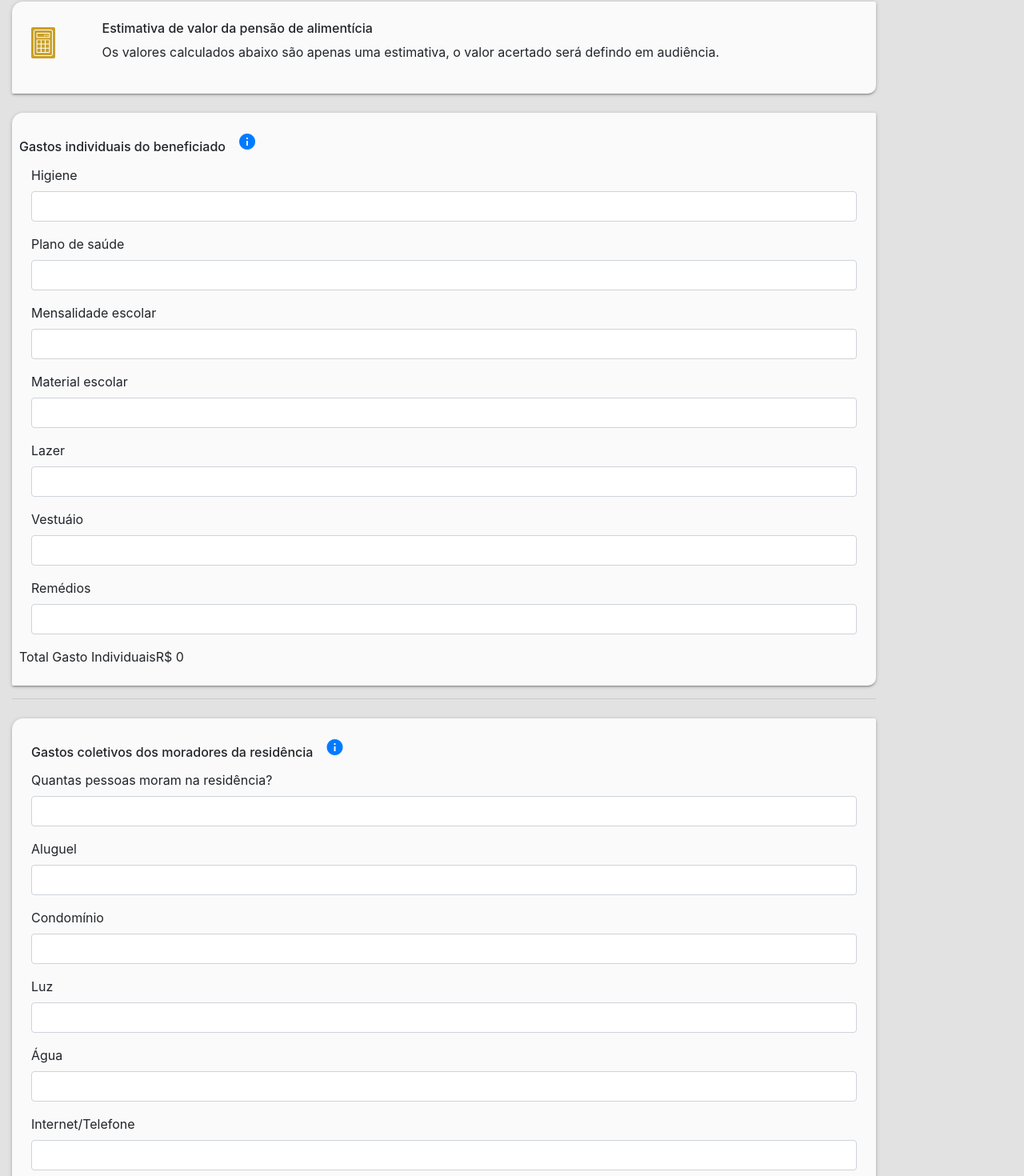
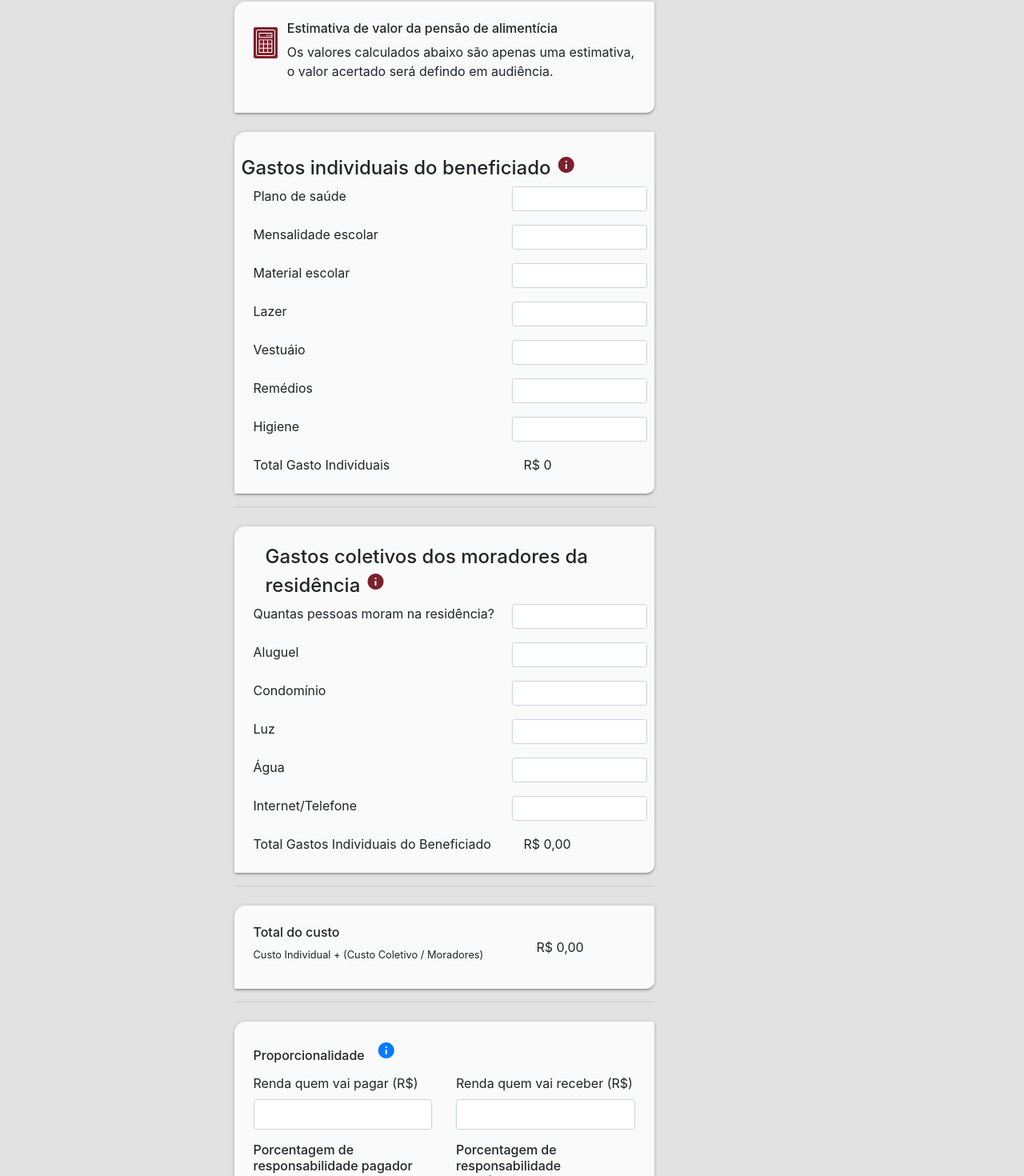
Before and after one commit to vandersonos/fullstack-advogada, a React (Create React App) app in the folder public/javascripts/react/: page /calculadora-pensao-alimenticia in a window 1280 px wide. Shown: the part 78-1548 px from the top of the page at 80% size. Built offline with nearby package versions, Linux system fonts and the light colour scheme.

Commit message:
layout 90%

```diff
--- a/public/javascripts/react/src/compontentes/Contato.js
+++ b/public/javascripts/react/src/compontentes/Contato.js
@@ -148,7 +148,7 @@ class Contato extends React.Component{
                                     <div className='col-2'><img src='img/whatsapp.png' alt='Icone do whatsapp'/></div>
                                     <div className='col-10'>
                                         <button className="btn btn-primary btn-sm" onClick={(e) => this.enviarMensagemWhatsapp(e)}>
-                                            Enviar whatsapp
+                                        <i className="material-icons">send</i>Enviar whatsapp
                                         </button>
                                     </div>
                                 </div>
@@ -161,7 +161,7 @@ class Contato extends React.Component{
                                     </div>
                                     <div className='col-10'>
                                         <button className="btn btn-primary btn-sm" onClick={(e) => this.enviarMensagemEmail(e)}>
-                                            Enviar email
+                                        <i className="material-icons">send</i>Enviar email
                                         </button>
                                     </div>
                                 </div>
@@ -185,7 +185,7 @@ class Contato extends React.Component{
                                             <div className='col-10'>
                                                 <a target='_blank' rel="noopener noreferrer" href='https://www.facebook.com/taianemartinscosta/'>
                                                 <button className="btn btn-primary btn-sm" >
-                                                        Acessar página<i className="material-icons right  hide-on-small-only"></i>
+                                                <i className="material-icons">trending_flat</i>Acessar página<i className="material-icons right  hide-on-small-only"></i>
                                                     </button>
                                                 </a>
                                             </div>
--- a/public/javascripts/react/src/compontentes/calc-pensao/CalculadoraPensao.js
+++ b/public/javascripts/react/src/compontentes/calc-pensao/CalculadoraPensao.js
@@ -43,7 +43,7 @@ class CalculadoraPensao extends React.Component{
             <div className="container-calculadora">
                 <Navbar artigos={Artigos}/>
                 <div className='container row calculadora'>
-                    <div className="col-12 col-md-12 col-lg-12 ">
+                    <div className="col-12 col-md-12 col-lg-6 offset-lg-3 ">
                         <div className="card card-panel p-4 mt-4">
                             <div className=' row '>
                                 <div className="col-4 col-md-1">
@@ -61,11 +61,11 @@ class CalculadoraPensao extends React.Component{
                         <hr/>
                         <div className="card card-panel  p-4 mt-4">
                             <div className='row'>
-                                <div className='col-12 col-md-8 col-lg-10'>
+                                <div className='col-12 col-sm-8'>
                                     <h6>Total do custo</h6>
                                     <h6><small> Custo Individual + (Custo Coletivo / Moradores)</small></h6>
                                 </div>
-                                <div className='col-12 col-md-4 col-lg-2'>
+                                <div className='col-12 col-sm-4'>
                                     <div className="resultado">
                                         R$ {custoTotal.toFixed(2).replace('.',',')}
                                     </div>
--- a/public/javascripts/react/src/compontentes/calc-pensao/CustosColetivos.js
+++ b/public/javascripts/react/src/compontentes/calc-pensao/CustosColetivos.js
@@ -7,8 +7,7 @@ class CustosColetivos extends React.Component{
         super(props);
         // this.handleChange = this.handleChange.bind(this);
         let lista = props.lista
-        this.addItem = this.addItem.bind(this);
-        this.rmItem = this.rmItem.bind(this);
+        this.calcula = this.calcula.bind(this);
         this.state = {
             // "DataSource" é uma fonte de dados global
             lista: lista,
@@ -20,43 +19,19 @@ class CustosColetivos extends React.Component{
         this.nrItens = 0
         // M.AutoInit();
     }
-    rmItem(e){
-        let lista = this.state.lista;
-        let id = $(e.target).prop('id')
-        let nr_pessoas = $('#cc_nr_pessoas').val()
-        lista = lista.filter( function(item){
-
-            return item.id !== id
-        })
-
+    calcula(){
+        let lista = [
+            ($('#item-aluguel').val()?$('#item-aluguel').val():0),
+            ($('#item-condominio').val()?$('#item-condominio').val():0),
+            ($('#item-luz').val()?$('#item-luz').val():0),
+            ($('#item-agua').val()?$('#item-agua').val():0),
+            ($('#item-internet').val()?$('#item-internet').val():0)
+        ];
         let valor = lista.reduce((acumulador, i)=>{
-            return acumulador + i.valor;
+            return acumulador + parseFloat(i);
         },0)
-        this.setState({lista: lista})
-        this.setState({lista: lista, total: valor/nr_pessoas})
-        this.props.onTotalColetivoChange(valor/nr_pessoas);
-    }
-    addItem(){
-        let lista = this.state.lista;
-        let nr_pessoas = $('#cc_nr_pessoas').val()
-        if(!nr_pessoas){
-            nr_pessoas = 1
-            $('#cc_nr_pessoas').val(1)
-        }
-        let o = {
-            id: "cc_"+lista.length+1,
-            item: $('#cc_item-despesa').val(),
-            valor: parseInt($('#cc_item-valor').val())
-        }
-         if(!o.item || !o.valor){
-            return;
-        }
-        lista.push(o)
-        $('#cc_item-despesa').val('');
-        $('#cc_item-valor').val('');
-        let valor = parseFloat(this.state.total) + (o.valor/nr_pessoas)
-        valor = valor.toFixed(2).replace('.',',')
-        this.setState({lista: lista, total: valor, nr_pessoas:nr_pessoas})
+        valor = valor / ($('#cc_nr_pessoas').val() ?$('#cc_nr_pessoas').val() :1)
+        this.setState({lista: lista, total: valor.toFixed(2)})
         this.props.onTotalColetivoChange(valor);
     }
     render(){
@@ -64,69 +39,69 @@ class CustosColetivos extends React.Component{
         let total = parseFloat(this.state.total)
         return (
             <div  className="card card-panel  p-4 mt-4">
-                <div id="modal-help-gcoletivo" className="modal">
+                <div  id="modal-help-gcoletivo" className="modal" tabindex="-1" role="dialog">
+                    <div className="modal-dialog" role="document">
                         <div className="modal-content">
-                    <h6>Gastos coletivos</h6>
+                        <div className="modal-header">
+                            <h5 className="modal-title">Gastos coletivos</h5>
+                            <button type="button" className="close" data-dismiss="modal" aria-label="Close">
+                            <span aria-hidden="true">&times;</span>
+                            </button>
+                        </div>
+                        <div className="modal-body">
                         <p>
                             Aqui você vai discriminar somente os gastos coletivos de todas as pessoas da moradia, por exemplo: Aluguel, luz, água, etc.
                             <br></br>
                             Estes gastos são divididos pelo número de moradores da casa, para o cálculo do valor proporcional de cada morador e por consequência o gasto individual do beneficiado.
-                    </p>
-                    </div>
+                        </p>                        </div>
                         <div className="modal-footer">
-                    <a href="#!" className="modal-close waves-effect  btn-small">ok</a>
+                            <button type="button" className="btn btn-secondary" data-dismiss="modal">Fechar</button>
                         </div>
                         </div>
-                <div className="row">
-                    <div className='col'>
-                        <h6>Gastos coletivos dos moradores da residência
-                            <a className="waves-effect waves-light btn-help modal-trigger" href="#modal-help-gcoletivo">
-                                <i className="material-icons">info</i>
-                            </a>
-                        </h6>
-                    </div>
-                </div>
-                <div className="row">
-                    <div className="form-group col-12">
-                        <label htmlFor="nr_pessoas">Quantas pessoas moram na residência?</label>
-                        <input placeholder="" id="cc_nr_pessoas" type="text" className="form-control"/>
-                    </div>
-                </div>
-                <div className="row">
-                    <div className="form-group col-12">
-                        <label htmlFor="item-aluguel">Aluguel</label>
-                        <input id="item-aluguel" type="number" onChange={this.calcula} className="form-control"/>
-                    </div>
-                </div>
-                <div className="row">
-                    <div className="form-group col-12">
-                        <label htmlFor="item-condominio">Condomínio</label>
-                        <input id="item-condominio" type="number" onChange={this.calcula} className="form-control"/>
-                    </div>
-                </div>
-                <div className="row">
-                    <div className="form-group col-12">
-                        <label htmlFor="item-luz">Luz</label>
-                        <input id="item-luz" type="number" onChange={this.calcula} className="form-control"/>
-                    </div>
-                </div>
-                <div className="row">
-                    <div className="form-group col-12">
-                        <label htmlFor="item-agua">Água</label>
-                        <input id="item-agua" type="number" onChange={this.calcula} className="form-control"/>
-                    </div>
-                </div>
-                <div className="row">
-                    <div className="form-group col-12">
-                        <label htmlFor="item-internet">Internet/Telefone</label>
-                        <input id="item-internet" type="number" onChange={this.calcula} className="form-control"/>
                     </div>
                 </div>
 
+                    <div className='col'>
+                        <h4>Gastos coletivos dos moradores da residência
+                            <span className="badge" data-toggle="modal" data-target="#modal-help-gcoletivo">
+                            <i className="material-icons">info</i>
+                            </span>
+                        </h4>
+                    </div>
+
+                    <div className="form-group row">
+                        <label className='col-sm-8' htmlFor="nr_pessoas">Quantas pessoas moram na residência?</label>
+                        <input placeholder="" id="cc_nr_pessoas" type="number"  onChange={this.calcula} className="form-control form-control-sm col-12 col-sm-4 "/>
+                    </div>
+
+                    <div className="form-group row">
+                        <label className='col-sm-8' htmlFor="item-aluguel">Aluguel</label>
+                        <input id="item-aluguel" type="number" onChange={this.calcula} className="form-control form-control-sm col-12 col-sm-4 "/>
+                    </div>
+
+                    <div className="form-group row">
+                        <label className='col-sm-8' htmlFor="item-condominio">Condomínio</label>
+                        <input id="item-condominio" type="number" onChange={this.calcula} className="form-control form-control-sm col-12 col-sm-4 "/>
+                    </div>
+
+                    <div className="form-group row">
+                        <label className='col-sm-8' htmlFor="item-luz">Luz</label>
+                        <input id="item-luz" type="number" onChange={this.calcula} className="form-control form-control-sm col-12 col-sm-4 "/>
+                    </div>
+
+                    <div className="form-group row">
+                        <label className='col-sm-8' htmlFor="item-agua">Água</label>
+                        <input id="item-agua" type="number" onChange={this.calcula} className="form-control form-control-sm col-12 col-sm-4 "/>
+                    </div>
+
+                    <div className="form-group row">
+                        <label className='col-sm-8' htmlFor="item-internet">Internet/Telefone</label>
+                        <input id="item-internet" type="number" onChange={this.calcula} className="form-control form-control-sm col-12 col-sm-4 "/>
+                    </div>
 
                 <div className='row' >
-                    <span>Total Gastos Individuais do Beneficiado</span>
-                    <span>R$ {total.toFixed(2).replace('.', ',')}</span>
+                    <div className='col-12 col-sm-8 ' >Total Gastos Individuais do Beneficiado</div>
+                    <div className='col-12 col-sm-4 '>R$ {total.toFixed(2).replace('.', ',')}</div>
                 </div>
             </div>
         )
--- a/public/javascripts/react/src/compontentes/calc-pensao/CustosIndividuais.js
+++ b/public/javascripts/react/src/compontentes/calc-pensao/CustosIndividuais.js
@@ -21,85 +21,88 @@ class CustosIndividuais extends React.Component{
     }
     calcula(){
         let lista = [
-            $('item-internet').val(),
-            $('item-plano-saude').val(),
-            $('item-mensalidade-escolar').val(),
-            $('item-material-escolar').val(),
-            $('item-lazer').val(),
-            $('item-vestuario').val(),
-            $('item-remedio').val()
+           ( $('#item-internet').val()? $('#item-internet').val() : 0),
+           ( $('#item-plano-saude').val()? $('#item-plano-saude').val() : 0),
+           ( $('#item-mensalidade-escolar').val()? $('#item-mensalidade-escolar').val() : 0),
+           ( $('#item-material-escolar').val()? $('#item-material-escolar').val() : 0),
+           ( $('#item-lazer').val()? $('#item-lazer').val() : 0),
+           ( $('#item-vestuario').val()? $('#item-vestuario').val() : 0),
+           ( $('#item-remedio').val()? $('#item-remedio').val(): 0)
         ];
         let valor = lista.reduce((acumulador, i)=>{
-            return acumulador + i.valor;
+            return acumulador + parseFloat(i);
         },0)
-        console.log(valor,'valor', lista)
         this.setState({lista: lista, total: valor.toFixed(2)})
         this.props.onTotalIndividualChange(valor);
     }
     render(){
         return (
             <div className="card card-panel  p-4 mt-4">
-                <div id="modal-help-gindividual" className="modal">
+                <div  id="modal-help-gindividual" className="modal" tabindex="-1" role="dialog">
+                    <div className="modal-dialog" role="document">
                         <div className="modal-content">
-                    <h6>Gastos individuais</h6>
+                        <div className="modal-header">
+                            <h5 className="modal-title">Gastos individuais</h5>
+                            <button type="button" className="close" data-dismiss="modal" aria-label="Close">
+                            <span aria-hidden="true">&times;</span>
+                            </button>
+                        </div>
+                        <div className="modal-body">
                         <p>Aqui você deve discriminar somente os gastos individuais do beneficiado, como por exemplo: Educação, saúde, alimentos, vestuário, lazer entre outros.</p>
                         </div>
                         <div className="modal-footer">
-                    <a href="#!" className="modal-close waves-effect btn-small">ok</a>
+                            <button type="button" className="btn btn-secondary" data-dismiss="modal">Fechar</button>
+                        </div>
+                        </div>
                     </div>
                 </div>
                 <div className='row'>
-                    <h6>Gastos individuais do beneficiado
-                        <a className="waves-effect waves-light btn-help modal-trigger" href="#modal-help-gindividual">
+                    <h4>Gastos individuais do beneficiado
+
+                        <span className="badge" data-toggle="modal" data-target="#modal-help-gindividual">
                         <i className="material-icons">info</i>
-                        </a>
-                    </h6>
+                        </span>
+                    </h4>
                  </div>
-                <div className="row">
-                    <div className="form-group col-12">
-                        <label htmlFor="item-internet">Higiene</label>
-                        <input id="item-internet" type="number" className="form-control"/>
+
+
+                    <div className="form-group row">
+                        <label className='col-sm-8' htmlFor="item-plano-saude">Plano de saúde</label>
+                        <input id="item-plano-saude" type="number" onChange={this.calcula} className="form-control form-control-sm col-12 col-sm-4"/>
                     </div>
+
+                    <div className="form-group row">
+                        <label className='col-sm-8' htmlFor="item-mensalidade-escolar">Mensalidade escolar</label>
+                        <input id="item-mensalidade-escolar" type="number" onChange={this.calcula} className="form-control form-control-sm col-12 col-sm-4"/>
                     </div>
-                <div className="row">
-                    <div className="form-group col-12">
-                        <label htmlFor="item-plano-saude">Plano de saúde</label>
-                        <input id="item-plano-saude" type="number" className="form-control"/>
+
+                    <div className="form-group row">
+                        <label className='col-sm-8' htmlFor="item-material-escolar">Material escolar</label>
+                        <input id="item-material-escolar" type="number" onChange={this.calcula} className="form-control form-control-sm col-12 col-sm-4"/>
                     </div>
+
+                    <div className="form-group row">
+                        <label className='col-sm-8' htmlFor="item-lazer">Lazer</label>
+                        <input id="item-lazer" type="number" onChange={this.calcula} className="form-control form-control-sm col-12 col-sm-4"/>
                     </div>
-                <div className="row">
-                    <div className="form-group col-12">
-                        <label htmlFor="item-mensalidade-escolar">Mensalidade escolar</label>
-                        <input id="item-mensalidade-escolar" type="number" className="form-control"/>
+
+                    <div className="form-group row">
+                        <label className='col-sm-8' htmlFor="item-vestuario">Vestuáio</label>
+                        <input id="item-vestuario" type="number" onChange={this.calcula} className="form-control form-control-sm col-12 col-sm-4"/>
                     </div>
+
+                    <div className="form-group row">
+                        <label className='col-sm-8' htmlFor="item-remedio">Remédios</label>
+                        <input id="item-remedio" type="number" onChange={this.calcula} className="form-control form-control-sm col-12 col-sm-4"/>
                     </div>
-                <div className="row">
-                    <div className="form-group col-12">
-                        <label htmlFor="item-material-escolar">Material escolar</label>
-                        <input id="item-material-escolar" type="number" className="form-control"/>
+                    <div className="form-group row">
+                        <label className='col-sm-8' htmlFor="item-internet">Higiene</label>
+                        <input id="item-internet" type="number" onChange={this.calcula} className="form-control form-control-sm col-12 col-sm-4"/>
                     </div>
-                </div>
-                <div className="row">
-                    <div className="form-group col-12">
-                        <label htmlFor="item-lazer">Lazer</label>
-                        <input id="item-lazer" type="number" className="form-control"/>
-                    </div>
-                </div>
-                <div className="row">
-                    <div className="form-group col-12">
-                        <label htmlFor="item-vestuario">Vestuáio</label>
-                        <input id="item-vestuario" type="number" className="form-control"/>
-                    </div>
-                </div>
-                <div className="row">
-                    <div className="form-group col-12">
-                        <label htmlFor="item-remedio">Remédios</label>
-                        <input id="item-remedio" type="number" className="form-control"/>
-                    </div>
-                </div>
+
                 <div className='row' >
-                    <span >Total Gasto Individuais</span>
-                    <span>R$ {this.state.total}</span>
+                    <div className='col-12 col-sm-8 ' >Total Gasto Individuais</div>
+                    <div className='col-12 col-sm-4 '>R$ {this.state.total}</div>
                 </div>
             </div>
         )
--- a/public/javascripts/react/src/compontentes/calc-pensao/Proporcionalidade.js
+++ b/public/javascripts/react/src/compontentes/calc-pensao/Proporcionalidade.js
@@ -78,13 +78,13 @@ class Proporcionalidade extends React.Component{
                 </div>
                 <div className='row '>
                     <div className="col-12 col-md-6">
-                        <div className="form-group col-12">
+                        <div className="form-group">
                             <label htmlFor="p-renda-pagar">Renda quem vai pagar (R$)</label>
                             <input placeholder="" id="p-renda-pagar" type="number" onChange={this.calculaValor} className="form-control"/>
                         </div>
                     </div>
                     <div className="col-12 col-md-6">
-                        <div className="form-group col-12">
+                        <div className="form-group">
                             <label htmlFor="p-renda-receber">Renda quem vai receber (R$)</label>
                             <input placeholder="" id="p-renda-receber" type="number" onChange={this.calculaValor}  className="form-control"/>
                         </div>
--- a/public/javascripts/react/src/index.css
+++ b/public/javascripts/react/src/index.css
@@ -1,16 +1,26 @@
  :root{
-    --corpadraoAmareloForte:#c9a029;
-    --corpadraborda:#e3d3a4;
+    /* --corpadraoAmareloForte:#c9a029; */
+    --corpadraoAmareloForte: #7c202c;
+    /* --corpadraborda:#e3d3a4; */
+    --corpadrahover:#ac202c;
+    --corpadraborda:#7c202c;
     --corpadraoCinzaEscuro: #4b4d4e;
     --corpadraoCinzaClaro:#e1e2e1;
+}
+.btn > i{
+    margin-right: 0.5rem;
+}
+.badge{
+    color: var(--corpadraoAmareloForte)!important;
 }
 .btn{
     background-color: var(--corpadraoAmareloForte)!important;
     border-color: var(--corpadraoAmareloForte)!important;
+    display: flex;
 }
 .btn:hover{
-    background-color: var(--corpadraborda)!important;
-    border-color: var(--corpadraborda)!important;
+    background-color: var(--corpadrahover)!important;
+    border-color: var(--corpadrahover)!important;
 }
 body {
   margin: 0;
```
Also changed, not shown: public/javascripts/react/src/compontentes/NavBar.js (+4 -4 lines), public/javascripts/react/src/compontentes/calc-pensao/TotalPensao.js (+7 -5 lines). Lines whose indentation alone changed are shown as unchanged.
